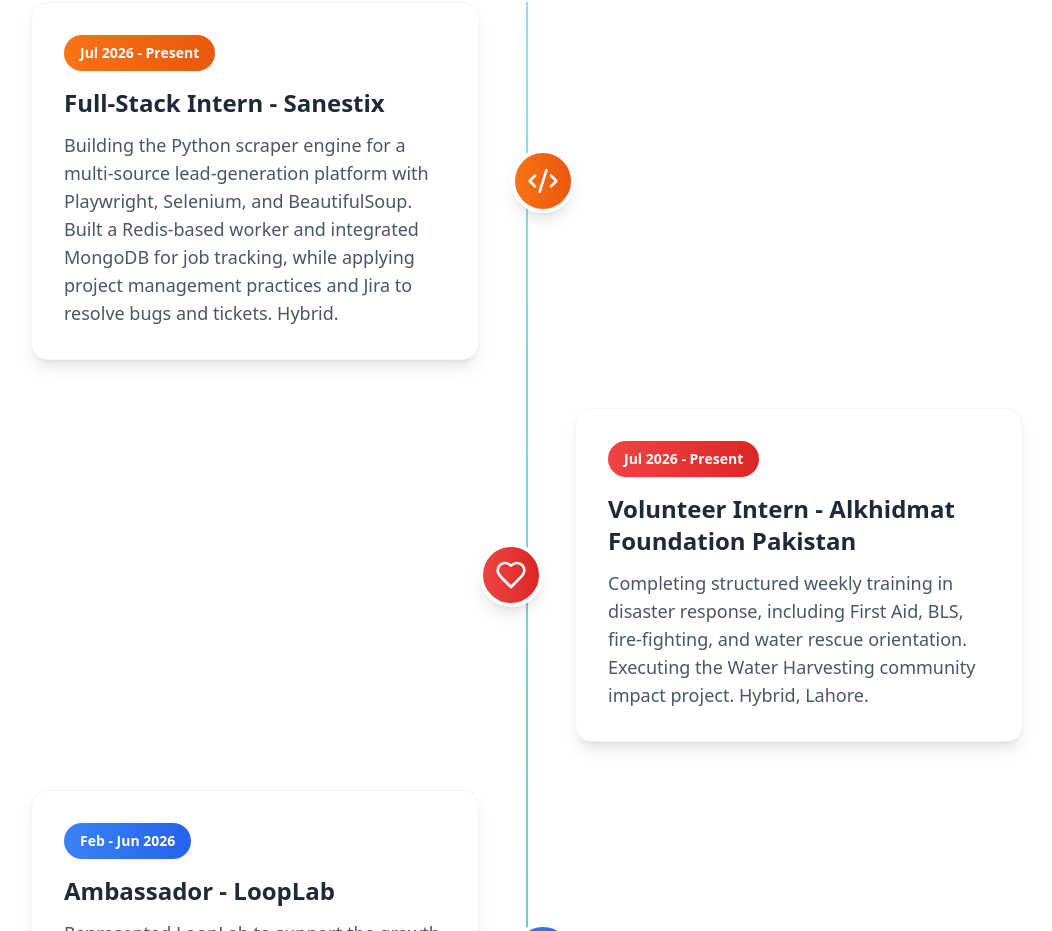
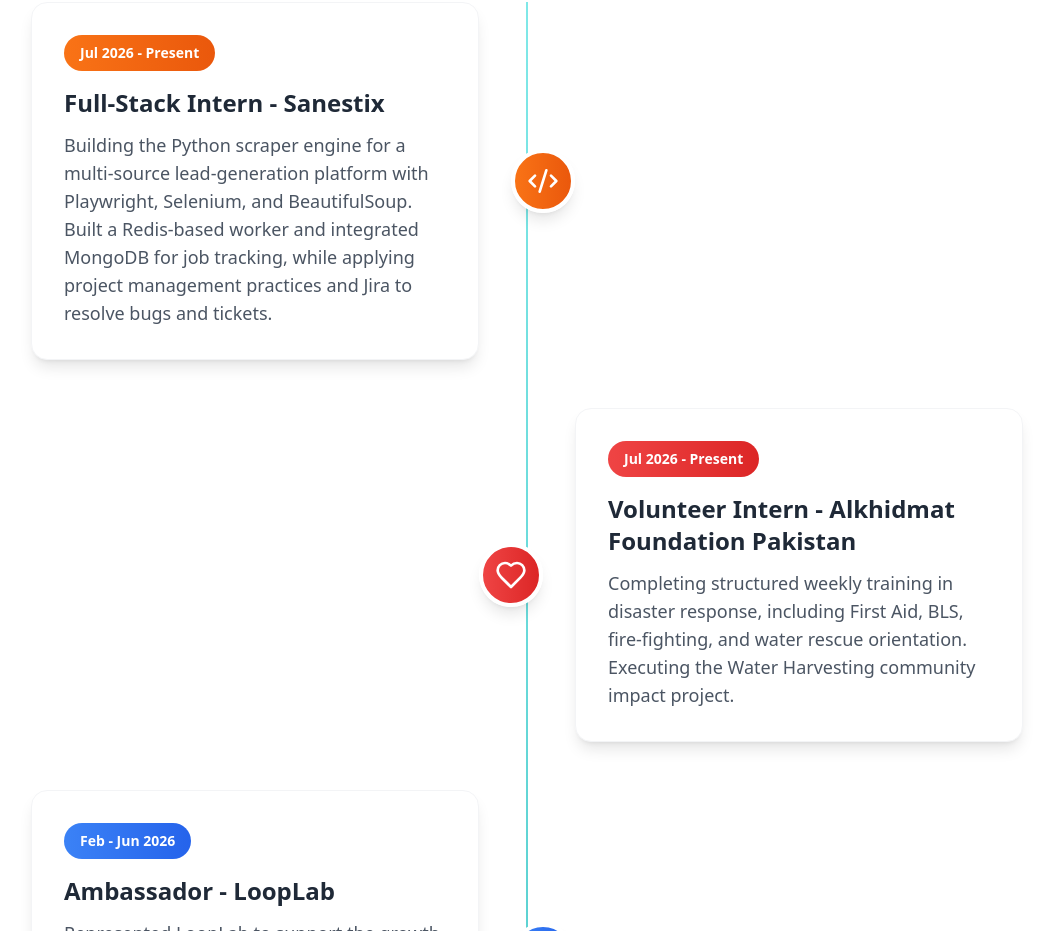
Before and after one commit to Abdullah-070/portfolio, a Next.js app: page /portfolio/ in a window 1280 px wide. Shown: the part 5833-6764 px from the top of the page, without its empty margins (113-1165 px from the left). Built offline with nearby package versions, Linux system fonts and the light colour scheme.

Commit message:
Update job descriptions to remove location details
Removed location details from job descriptions for privacy.

```diff
--- a/src/components/MyStory.tsx
+++ b/src/components/MyStory.tsx
@@ -14,7 +14,7 @@
       year: "Jul 2026 - Present",
       title: "Full-Stack Intern - Sanestix",
       description:
-        "Building the Python scraper engine for a multi-source lead-generation platform with Playwright, Selenium, and BeautifulSoup. Built a Redis-based worker and integrated MongoDB for job tracking, while applying project management practices and Jira to resolve bugs and tickets. Hybrid.",
+        "Building the Python scraper engine for a multi-source lead-generation platform with Playwright, Selenium, and BeautifulSoup. Built a Redis-based worker and integrated MongoDB for job tracking, while applying project management practices and Jira to resolve bugs and tickets.",
       icon: Code2,
       color: "from-orange-500 to-orange-600",
     },
@@ -22,7 +22,7 @@
       year: "Jul 2026 - Present",
       title: "Volunteer Intern - Alkhidmat Foundation Pakistan",
       description:
-        "Completing structured weekly training in disaster response, including First Aid, BLS, fire-fighting, and water rescue orientation. Executing the Water Harvesting community impact project. Hybrid, Lahore.",
+        "Completing structured weekly training in disaster response, including First Aid, BLS, fire-fighting, and water rescue orientation. Executing the Water Harvesting community impact project.",
       icon: Heart,
       color: "from-red-500 to-red-600",
     },
```
